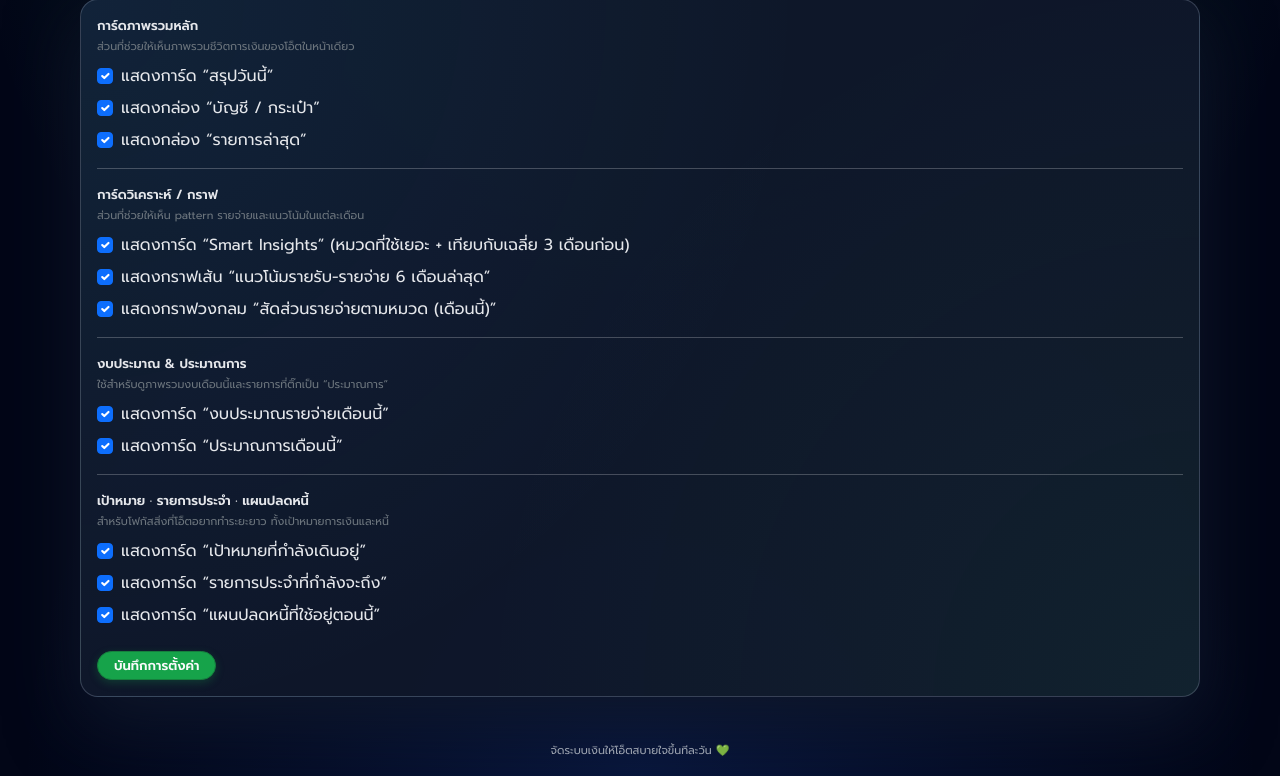
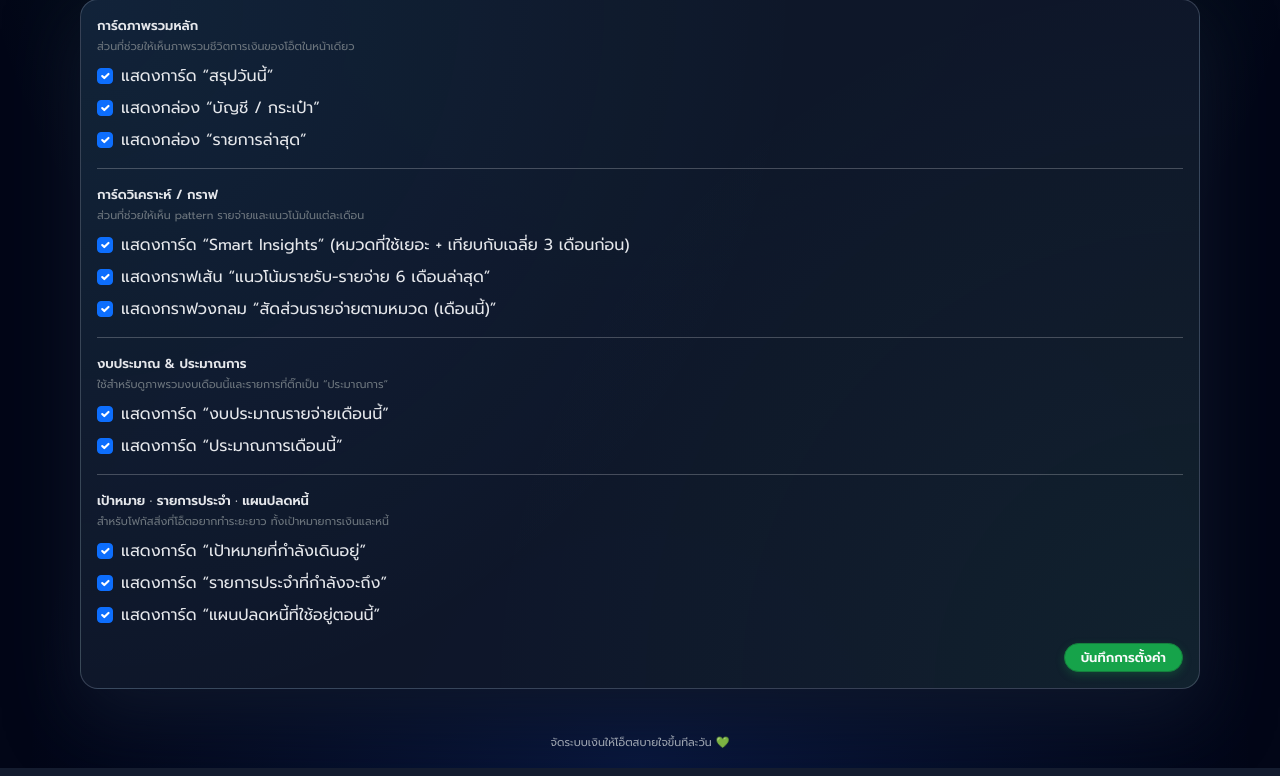
Before and after one commit to Hotate-m/my-finance, a Django app: page /dashboard/preferences/ in a window 1280 px wide. Shown: the part 150-926 px from the top of the page. Run offline with Django 5.2, Linux system fonts and the light colour scheme; a user stored in the database is signed in; data comes from the database, SQL or seed files in the repository.

Commit message:
[DE]Function show dashboard [1.2]

```diff
--- a/app_finance/templates/app_finance/dashboard_preferences.html
+++ b/app_finance/templates/app_finance/dashboard_preferences.html
@@ -175,9 +175,12 @@
       </div>
     </div>
 
-    <button type="submit" class="btn btn-brand btn-sm mt-2">
-      บันทึกการตั้งค่า
-    </button>
+    <div class="mt-3 d-flex justify-content-end">
+        <button type="submit" class="btn btn-brand btn-sm">
+            บันทึกการตั้งค่า
+        </button>
+    </div>
+
   </form>
 </div>
 {% endblock %}
```
